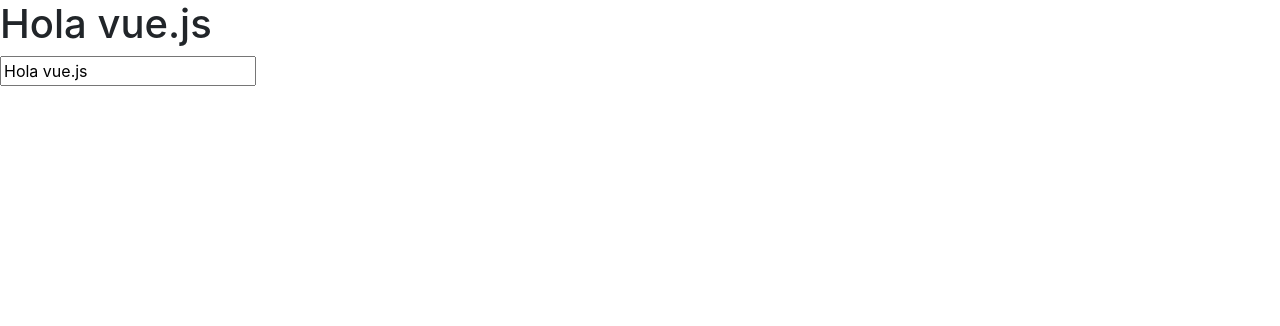
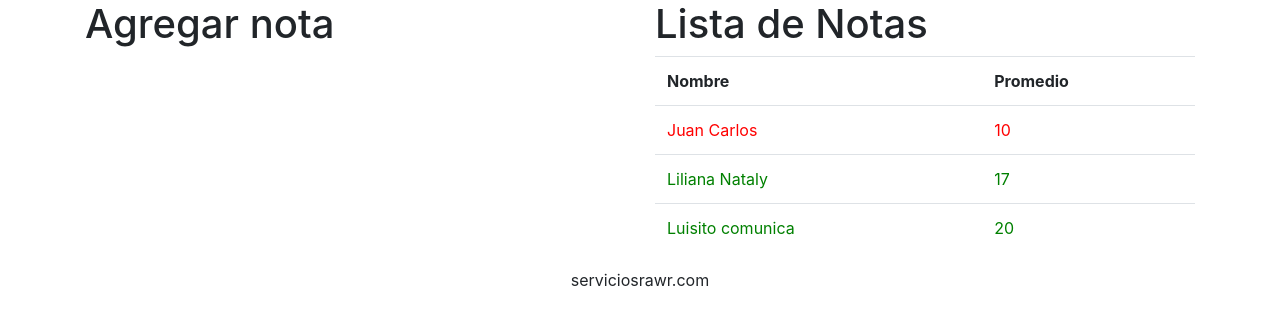
Before and after one commit to migaso/PruebasVue2019, a plain HTML site: page index.html in a window 1280 px wide. Drawn offline with nearby package versions, Linux system fonts and the light colour scheme.

Commit message:
sentencia v-for  y color segun el estado

```diff
--- a/index.html
+++ b/index.html
@@ -10,8 +10,36 @@
 <body>
 
     <div id="app">
-        <h1 v-text="mensaje"></h1> <!-- se utiliza v-text para evitar que DOM imprima la variable antes de ser modificada por VueJs -->
-        <input type="text" v-model="mensaje"> <!-- se utiliza v-model para para crear un relacion entre la variable v-text y hacer la reactividad -->
+        <div class="container">
+
+            <div class="row">
+                <div class="col-md-6 col-xs-12">
+                    <h1>Agregar nota</h1>
+                </div>
+                <div class="col-md-6 col-xs-12">
+                    <h1>Lista de Notas</h1>
+                    <table class="table">
+                        <tr>
+                            <th>Nombre</th>
+                            <th>Promedio</th>
+                        </tr>
+                        <tr v-for="item in lista" v-bind:style="item.estado==false?'color:red':'color:green'">
+                            <td v-text="item.nombre"></td>
+                            <td v-text="item.promedio"></td>
+                        </tr>
+                    </table>
+                </div>
+            </div>
+
+            <div class="row">
+                    <div class="col-md-12 col-xs-12">
+                        <p class="text-center">
+                            serviciosrawr.com
+                        </p>
+                    </div>
+            </div>
+
+        </div> <!-- fin container -->
     </div>
 
 </body>
--- a/js/principal.js
+++ b/js/principal.js
@@ -1,6 +1,10 @@
 var app = new Vue({
     el : '#app', //índica el id del elemento
     data: {  //con data interactuamos con el DOM
-        mensaje: 'Hola vue.js',
+        lista : [
+            {nombre: 'Juan Carlos', promedio: '10', estado: false},
+            {nombre: 'Liliana Nataly', promedio: '17', estado: true},
+            {nombre: 'Luisito comunica', promedio: '20', estado: true},
+        ],
     }
 })
```
